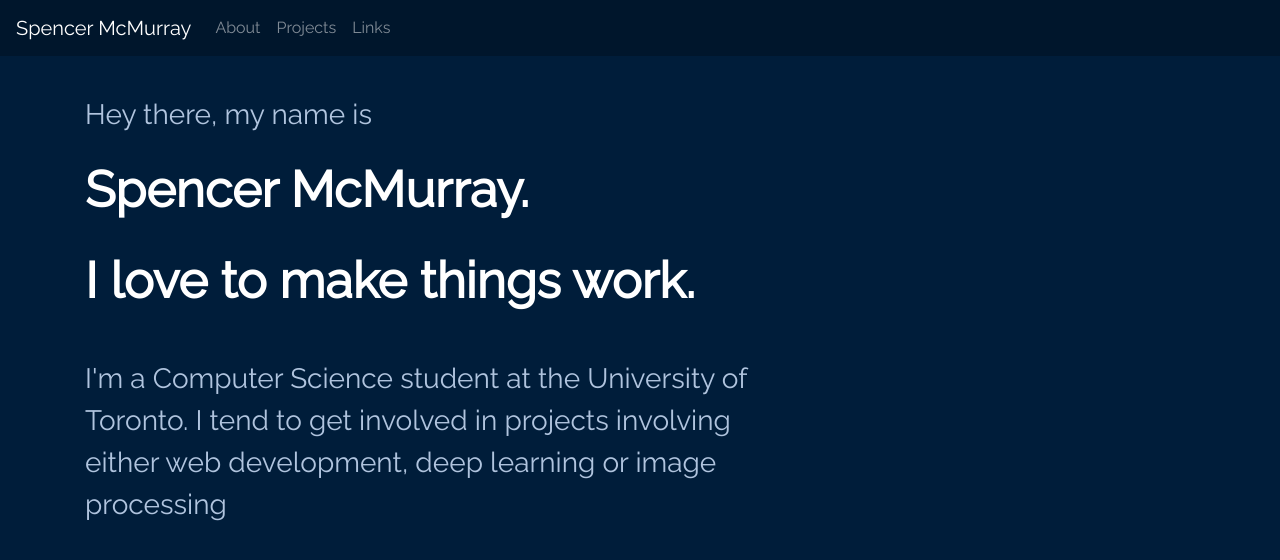
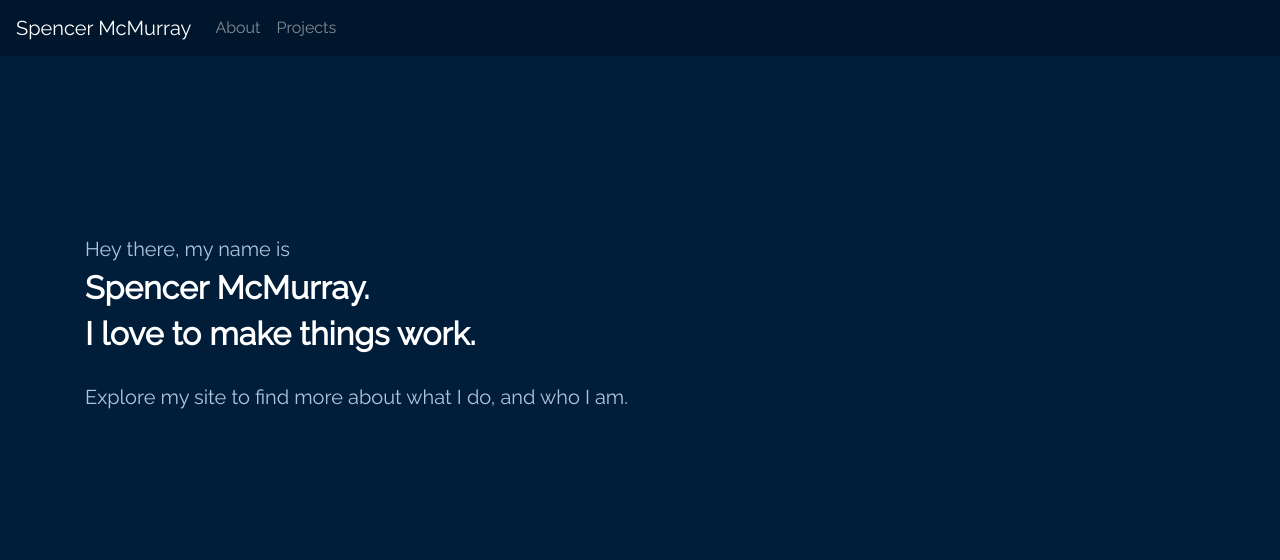
Before and after one commit to SpencerMcMurray/PersonalSite-v1, a React (Create React App) app in the folder client/: page / in a window 1280 px wide. Shown: the top 560 px of the page. Built offline with nearby package versions, Linux system fonts and the light colour scheme.

Commit message:
Prepared for routing using BrowserRouter

```diff
--- a/client/package.json
+++ b/client/package.json
@@ -13,5 +13,5 @@
     "test": "react-scripts test --env=jsdom",
     "eject": "react-scripts eject"
   },
-  "proxy": "http://localhost:5000"
+  "proxy": "http://127.0.0.1:5000"
 }
--- a/client/src/App.jsx
+++ b/client/src/App.jsx
@@ -1,14 +1,17 @@
 import React, { Component } from "react";
+import { BrowserRouter as Router, Route } from "react-router-dom";
 import Navigation from "./components/Navigation";
-import About from "./components/About";
+import Intro from "./components/Intro";
 
 class App extends Component {
+  state = {};
   render() {
     return (
-      <React.Fragment>
+      <Router>
         <Navigation />
-        <About />
-      </React.Fragment>
+
+        <Route exact path="/" component={Intro} />
+      </Router>
     );
   }
 }
--- a/client/src/components/About.jsx
+++ /dev/null
@@ -1,33 +0,0 @@
-import React, { Component } from "react";
-import Container from "react-bootstrap/Container";
-import "../styles/about.css";
-
-class About extends Component {
-  state = {
-    isMobile: window.innerWidth < window.innerHeight
-  };
-  render() {
-    return (
-      <Container>
-        <div className="py-4">
-          <p className="p1 animated fadeIn">Hey there, my name is</p>
-          <p className="p2 animated fadeInLeft">
-            <b>Spencer McMurray.</b>
-          </p>
-          <p className="p3 animated fadeInRight">
-            <b>I love to make things work.</b>
-          </p>
-        </div>
-        <div>
-          <p className="p4 animated fadeIn">
-            I'm a Computer Science student at the University of Toronto. I tend
-            to get involved in projects involving either web development, deep
-            learning or image processing
-          </p>
-        </div>
-      </Container>
-    );
-  }
-}
-
-export default About;
--- /dev/null
+++ b/client/src/components/Intro.jsx
@@ -0,0 +1,30 @@
+import React, { Component } from "react";
+import Container from "react-bootstrap/Container";
+import "../styles/intro.css";
+
+export default class Intro extends Component {
+  render() {
+    return (
+      <Container className="d-flex flex-wrap">
+        <div className="py-4 row align-items-end w-100">
+          <div className="col">
+            <h5 className="p1 animated fadeIn col-12-md">
+              Hey there, my name is
+            </h5>
+            <h2 className="p2 animated fadeInLeft col-12-md">
+              <b>Spencer McMurray.</b>
+            </h2>
+            <h2 className="p3 animated fadeInRight col-12-md">
+              <b>I love to make things work.</b>
+            </h2>
+          </div>
+        </div>
+        <div className="row align-items-start">
+          <h5 className="col p4 animated fadeIn w-60">
+            Explore my site to find more about what I do, and who I am.
+          </h5>
+        </div>
+      </Container>
+    );
+  }
+}
--- a/client/src/components/navigation.jsx
+++ b/client/src/components/navigation.jsx
@@ -3,19 +3,21 @@
 import Nav from "react-bootstrap/Nav";
 import "../styles/navigation.css";
 
-class Navigation extends Component {
+export default class Navigation extends Component {
   state = {
     brand: "Spencer McMurray",
     pages: [
-      { key: 1, name: "About", url: "#about" },
-      { key: 2, name: "Projects", url: "#projects" },
-      { key: 3, name: "Links", url: "#links" }
+      { key: 1, name: "About", page: "/about" },
+      { key: 2, name: "Projects", page: "/projects" }
     ]
+  };
+  handleChangePage = page => {
+    console.log(page);
   };
   render() {
     const pages = this.state.pages.map(item => {
       return (
-        <Nav.Link key={item.key} href={item.url}>
+        <Nav.Link key={item.key} to={item.page}>
           {item.name}
         </Nav.Link>
       );
@@ -33,5 +35,3 @@
     );
   }
 }
-
-export default Navigation;
--- a/client/src/styles/about.css
+++ b/client/src/styles/intro.css
@@ -1,28 +1,24 @@
 .p1 {
   color: lightsteelblue;
-  font-size: 28px;
   animation-delay: 200ms;
 }
 
 .p2 {
-  font-size: 50px;
   animation-delay: 400ms;
 }
 
 .p3 {
-  font-size: 50px;
-  animation-delay: 500ms;
+  animation-delay: 600ms;
 }
 
 .p4 {
   color: lightsteelblue;
-  font-size: 28px;
-  width: 60%;
-  animation-delay: 600ms;
+  animation-delay: 1.5s;
 }
 
 .container {
   background: rgb(0, 29, 58);
   padding-top: 70px;
   color: white;
+  height: 70vh;
 }
--- a/package.json
+++ b/package.json
@@ -19,6 +19,7 @@
     "bootstrap": "^4.3.1",
     "concurrently": "^3.5.1",
     "express": "^4.16.2",
-    "react-bootstrap": "^1.0.0-beta.5"
+    "react-bootstrap": "^1.0.0-beta.5",
+    "react-router-dom": "^5.0.0"
   }
 }
```
Also changed, not shown: 2 other files (tests, documents, lock files or other folders).
